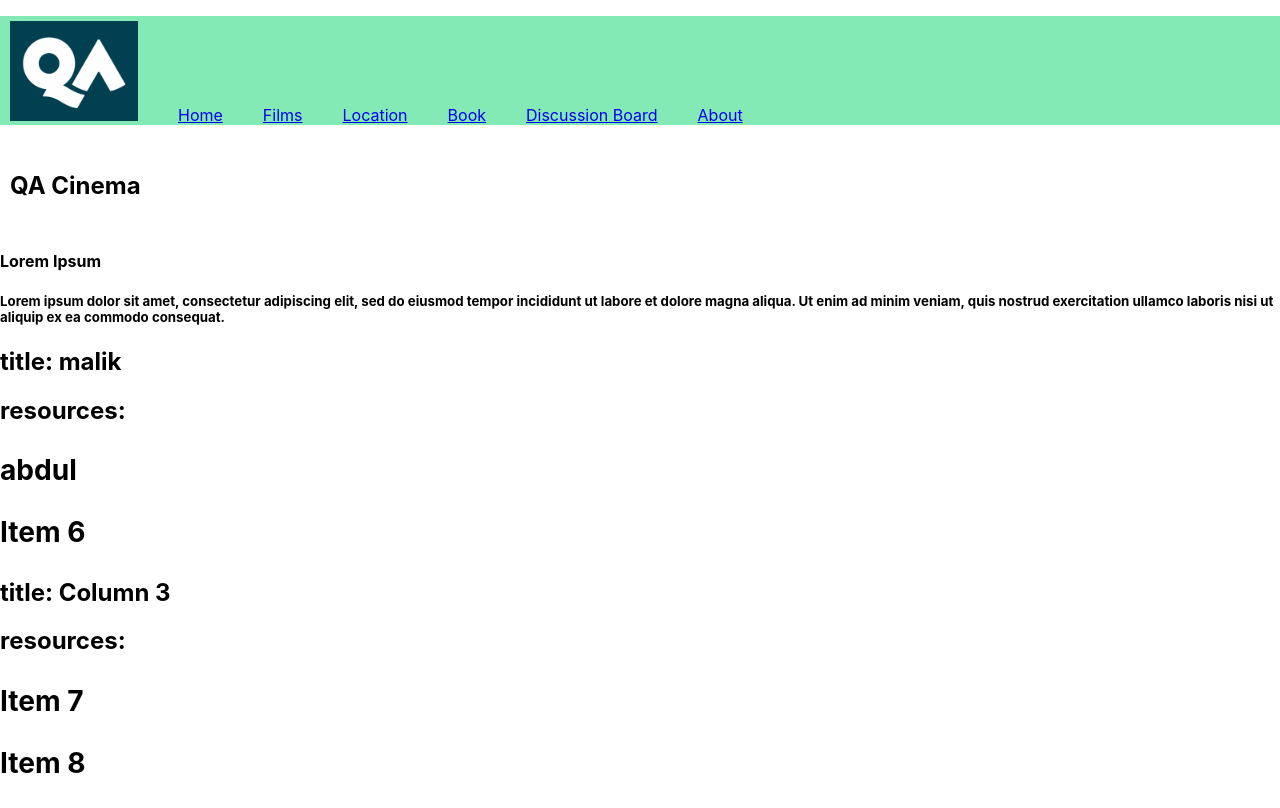
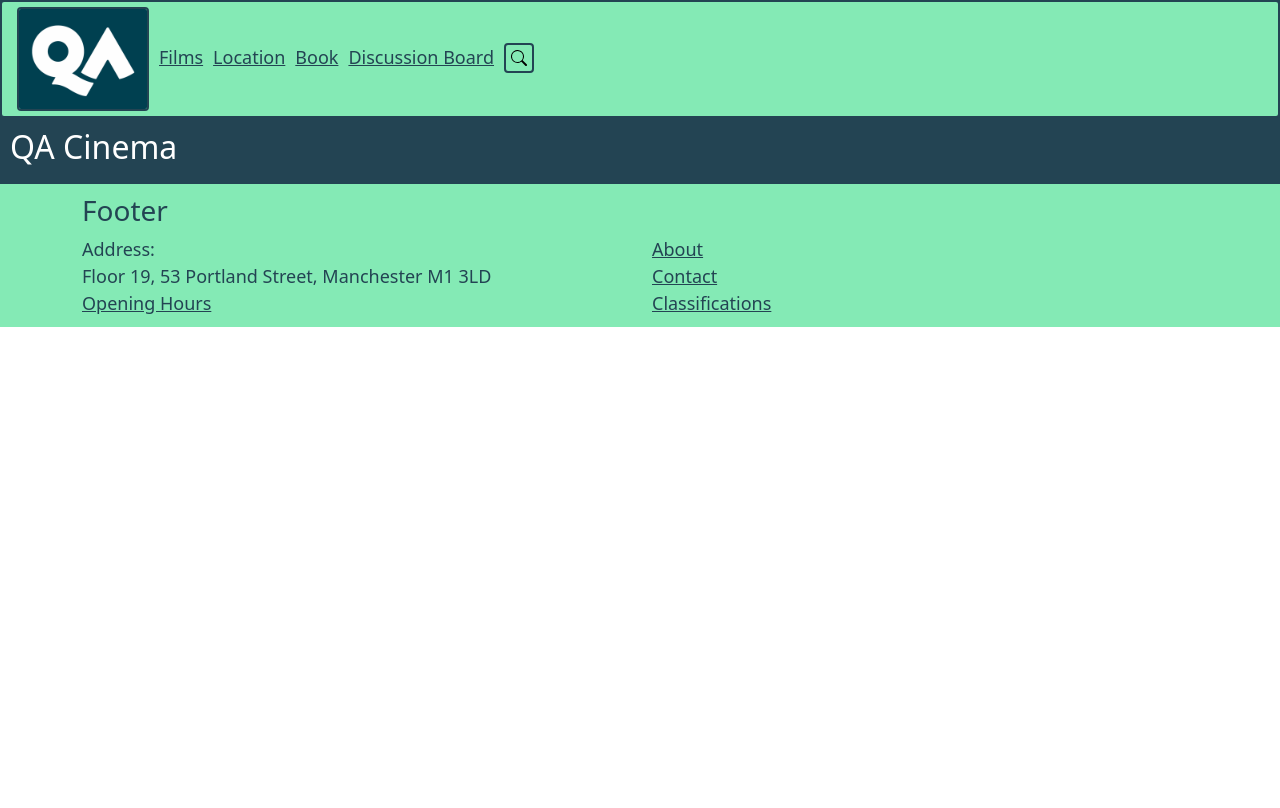
Before and after one commit to rcbcastillo/QA-Cinema, a React (Create React App) app in the folder qa-cinema/: page / in a window 1280 px wide. Built offline with nearby package versions, Linux system fonts and the light colour scheme.

Commit message:
css for footer and header/nav

```diff
--- a/qa-cinema/package.json
+++ b/qa-cinema/package.json
@@ -6,8 +6,11 @@
     "@testing-library/jest-dom": "^5.16.5",
     "@testing-library/react": "^13.4.0",
     "@testing-library/user-event": "^13.5.0",
+    "bootstrap": "^5.2.3",
     "react": "^18.2.0",
+    "react-bootstrap": "^2.7.4",
     "react-dom": "^18.2.0",
+    "react-icons": "^4.8.0",
     "react-router-dom": "^6.11.1",
     "react-scripts": "5.0.1",
     "web-vitals": "^2.1.4"
--- a/qa-cinema/src/App.css
+++ b/qa-cinema/src/App.css
@@ -1,26 +1,63 @@
-.index{
-  text-align: center;
+#root {
+  background-color: #234453;
   color: white;
+  font-size: 18px;
+  border-color: #234453;
 }
+
+#root {
+  background-color: #234453;
+  color: white;
+  font-size: 18px;
+  border-color: #234453;
+}
+
 .about-box{
   background-color: #84eab5;
   color: #234453;
-  margin: 20px;
+  margin-top: 10px;
   font-size: 22px;
 }
+.about-heading{
+  margin: 10px;
+}
 .about-content{
-  margin: 20px;
+  margin: 5px;
   font-size: 18px;
   padding: 10px;
-  border: solid;
 }
-.nav{
+nav{
+  width: auto;
+  height: auto;
+  padding: 5px;
+  box-sizing: border-box;
+  border: 2px solid #234453;
+  border-radius: 4px;
   background-color: #84eab5;
+}
+.nav-a{
+  display: inline;
+  padding-left: 10px;
+  width: 128px;
+  height: 100px;
+}
+
+#logo{
+  width: auto;
+  height: auto;
+  box-sizing: border-box;
+
+  border: 2px solid #234453;
+  border-radius: 4px;
 }
 
 .UIComponent {
   background-color: #84eab5;
   color: black;
+}
+ul{
+  list-style-type: none;
+  display: inline;
 }
 li{
   list-style-type: none;
@@ -29,13 +66,73 @@ li{
   display: inline;
 }
 
-img{
-  margin-top: 5px;
-  margin-left: -50px;
-}
+a:link {color: #234453;}
 
-a:visited { text-decoration: none; color:#234453; }
+a:visited {color: #234453;}
+
+a:hover {background-color: #234453; color:white; font-style: italic;}
 
 .home-content{
   padding: 10px;
 }
+
+.footer{
+  background-color: #84eab5;
+  padding: 10px;
+  color: #234453;
+
+  bottom:0;
+  left:0;
+  width:100%;
+}
+
+.footer-content{
+  display: inline;
+  color: #234453;
+}
+
+input[type=text] {
+  width: 30px;
+  height: 30px;
+  padding-right: 5px;
+  box-sizing: border-box;
+  border: 2px solid #234453;
+  border-radius: 4px;
+  font-size: 16px;
+  background-color: #84eab5;
+  background-image: url('./search.svg');
+  background-position: center;
+  background-repeat: no-repeat;
+
+  -webkit-transition: width 0.4s ease-in-out;
+  transition: width 0.4s ease-in-out;
+}
+
+input[type=text]:focus {
+  width: 100%;
+  background-position: right;
+  padding: 5px;
+}
+
+input[type=text] {
+  width: 30px;
+  height: 30px;
+  padding-right: 5px;
+  box-sizing: border-box;
+  border: 2px solid #234453;
+  border-radius: 4px;
+  font-size: 16px;
+  background-color: #84eab5;
+  background-image: url('./search.svg');
+  background-position: center;
+  background-repeat: no-repeat;
+
+  -webkit-transition: width 0.4s ease-in-out;
+  transition: width 0.4s ease-in-out;
+}
+
+input[type=text]:focus {
+  width: 45%;
+  background-position: right;
+  padding: 5px;
+}
--- a/qa-cinema/src/App.js
+++ b/qa-cinema/src/App.js
@@ -4,9 +4,13 @@ import './App.css';
 import Navbar from './Components/Navbar'
 import Home from './Components/Home';
 import About from './Components/About';
+import Location from './Components/Location';
 import Footer from './Components/Footer';
 
 function App() {
+  //to do:
+  //fix navbar button??? things
+  //location embedded
   return (
     <>
     <BrowserRouter>
@@ -14,9 +18,8 @@ function App() {
     <Routes>
       <Route path='/' element={<Home/>}></Route>
       <Route path='/about' element={<About/>}></Route>
-      <Route path='/'></Route>
+      <Route path='/location' element={<Location/>}></Route>
     </Routes>
-
     <Footer/>
     </BrowserRouter>
     </>
--- a/qa-cinema/src/Components/About.jsx
+++ b/qa-cinema/src/Components/About.jsx
@@ -2,8 +2,10 @@ const About = () => {
     return(
         <>
         <div className="about-box">
+            <div className="about-heading">
             <h2>About Page</h2>
             <p>QA Cinema is part of QA - QA delivers training, apprenticeships and tech skills to UK companies large and small. We believe everything starts with our learners – transforming their careers, and their lives, is what motivates us.</p>
+            </div>
         </div>
         <div className="about-content">
             <p>ABOUT QA CINEMA
--- a/qa-cinema/src/Components/Footer.jsx
+++ b/qa-cinema/src/Components/Footer.jsx
@@ -1,48 +1,41 @@
 import React from 'react';
+import { Link } from 'react-router-dom';
+import 'bootstrap/dist/css/bootstrap.min.css';
+import {Container , Row, Col} from 'react-bootstrap'
 
 const Footer = () => {
     const description = "Lorem ipsum dolor sit amet, consectetur adipiscing elit, sed do eiusmod tempor incididunt ut labore et dolore magna aliqua. Ut enim ad minim veniam, quis nostrud exercitation ullamco laboris nisi ut aliquip ex ea commodo consequat.";
     const title = "Lorem Ipsum";
 
     const columns = [{
-        title: "malik",
-        resources: [{
-            name: "abdul",
-            link: "/item5"
         },{
-            name: "Item 6",
-            link: "/item6"
-        }]
+        link: <Link to="/about">About</Link>
         },{
-            title: "Column 3",
-            resources: [{
-                name: "Item 7",
-                link: "/item7"
-            },{
-                name: "Item 8",
-                link: "/item8"
-            }]
+            link: <Link to="/">Opening times</Link>
+        },{
+            link: <Link to="/">Classifications</Link>
         }];
 
         return (
-        <footer>
-            <h4>{title}</h4>
-            <h5>{description}</h5>
-
-            <div>
-                {columns.map((column, index) =>{
-                    return (
-                        <div key={index}>
-                            <h2>title: {column.title}</h2>
-                            <h2>resources: {column.resources.map((r)=><><h3>{r.name}</h3></>)}</h2>
-
-                        </div>
-                    )
-                }
-                )}
+            <div className='footer'>
+                <Container>
+                    <Row>
+                        <Col><h3>Footer</h3></Col>
+                    </Row>
+                    <Row>
+                        <Col>Address:</Col>
+                        <Col><Link to="/about">About</Link></Col>
+                    </Row>
+                    <Row>
+                        <Col>Floor 19, 53 Portland Street, Manchester M1 3LD</Col>
+                        <Col><Link to="/contact">Contact</Link></Col>
+                    </Row>
+                    <Row>
+                        <Col><Link to="/opening-hours">Opening Hours</Link></Col>
+                        <Col><Link to="/classifications">Classifications</Link></Col>
+                    </Row>
+                </Container>
             </div>
-
-        </footer>
         );
 
     }
--- /dev/null
+++ b/qa-cinema/src/Components/Location.jsx
@@ -0,0 +1,8 @@
+const Location = () =>{
+    return(
+        <>
+        <h4>Location</h4>
+        </>
+    )
+}
+export default Location
--- a/qa-cinema/src/Components/Navbar.jsx
+++ b/qa-cinema/src/Components/Navbar.jsx
@@ -5,30 +5,36 @@ import logo from "../qa.png"
 function Navbar() {
   return (
     <nav>
-      <div className='nav'>
-      <ul>
-        <li>
-          <Link to = "/"><img src={logo} alt="The poster"></img></Link>
-        </li>
-        <li>
-          <Link to="/">Home</Link>
-        </li>
-        <li>
+      <div>
+        <p className='nav-a'>
+          <Link to = "/"><img id = "logo" src={logo} alt="cinema logo"></img></Link>
+        </p>
+        <p className='nav-a'>
           <Link to="/">Films</Link>
-        </li>
-        <li>
-          <Link to="/">Location</Link>
-        </li>
-        <li>
+        </p>
+        <p className='nav-a'>
+          <Link to="/location">Location</Link>
+        </p>
+        <p className='nav-a'>
           <Link to="/">Book</Link>
-        </li>
-        <li>
+        </p>
+        <p className='nav-a'>
           <Link to="/">Discussion Board</Link>
-        </li>
-        <li>
-          <Link to="/about">About</Link>
-        </li>
-      </ul>
+        </p>
+
+        <form className='nav-a'>
+          <input className='nav-a' type="text" name="search">
+          </input>
+        </form>
+
+      {/* <p>Search <BsSearch/></p>
+       */}
+      {/* <form>
+          <input type="text" name="name" placeholder='Search' /><BsSearch/>
+      </form> */}
+
+
+
       </div>
     </nav>
   );
```
Also changed, not shown: qa-cinema/src/Components/MovieList.jsx (added, +20 -0 lines), qa-cinema/src/Components/SearchBar.jsx (added, +16 -0 lines), qa-cinema/src/search.svg (added), 1 other file (tests, documents, lock files or other folders).
